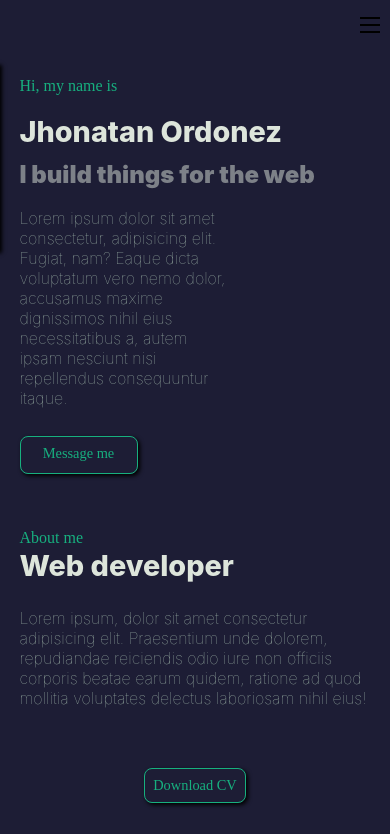
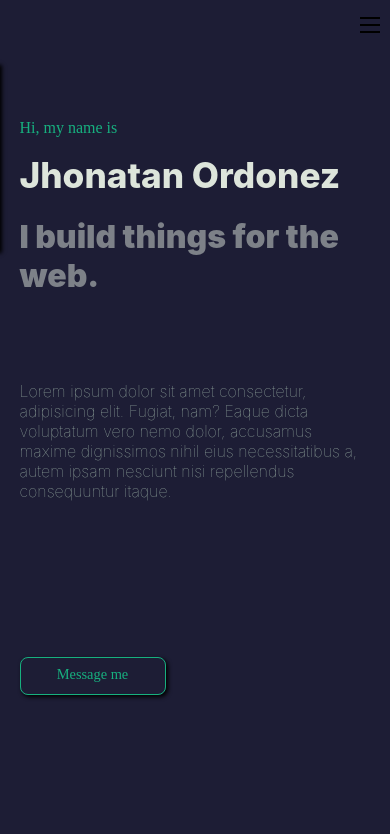
Before and after one commit to jonathanedd/Jhonatan-Ordonez, a React (Create React App) app: page / in a window 390 px wide. Shown: the top 834 px of the page. Built offline with nearby package versions, Linux system fonts and the light colour scheme.

Commit message:
Added text animation caida to home css

```diff
--- a/src/Components/Home.js
+++ b/src/Components/Home.js
@@ -5,17 +5,17 @@ const Home = () => {
   return (
     <div className="home-main" id="#home">
       <div className="home-text">
-        <h5>Hi, my name is</h5>
-        <h1>Jhonatan Ordonez</h1>
-        <h2>I build things for the web</h2>
-        <span>
+        <h5 className="caida">Hi, my name is</h5>
+        <h1 className="caida">Jhonatan Ordonez</h1>
+        <h2 className="caida">I build things for the web.</h2>
+        <span className="caida">
           Lorem ipsum dolor sit amet consectetur, adipisicing elit. Fugiat, nam?
           Eaque dicta voluptatum vero nemo dolor, accusamus maxime dignissimos
           nihil eius necessitatibus a, autem ipsam nesciunt nisi repellendus
           consequuntur itaque.
         </span>
 
-        <a className="message-me" href="/Home">
+        <a className="caida message-me" href="/Home">
           Message me
         </a>
       </div>
--- a/src/Styles/aboutme.css
+++ b/src/Styles/aboutme.css
@@ -90,7 +90,7 @@
     display: grid;
     grid-template-columns: 100%;
     width: 100vw;
-    height: max-content;
+    height: 100vh;
   }
 
   .about-me-text {
--- a/src/Styles/home.css
+++ b/src/Styles/home.css
@@ -17,6 +17,7 @@
 
 .home-text h5 {
   color: #17b07f;
+
   font-family: "Roboto Mono";
   font-size: 1rem;
   font-weight: 400;
@@ -66,19 +67,43 @@
     display: grid;
     grid-template-columns: 100%;
     width: 100vw;
-    height: max-content;
+    height: 100vh;
   }
   .home-text {
-    width: 90%;
     text-align: left;
     display: grid;
     grid-template-columns: 100%;
-    grid-template-rows: 10% 10% 15%;
+    grid-template-rows: 5% 8% 25%;
+    width: 90vw;
+    height: 90vh;
   }
   .home-text h1 {
-    font-size: 1.8rem;
+    font-size: 2.2rem;
   }
   .home-text h2 {
-    font-size: 1.5rem;
+    font-size: 2rem;
+  }
+  .home-text span {
+    width: 100%;
+  }
+  .message-me {
+    width: 8rem;
   }
 }
+
+/* Animation */
+
+@keyframes caida {
+  0% {
+    transform: translateY(-100%);
+  }
+  100% {
+    transform: translateY(0%);
+  }
+}
+
+.caida {
+  animation-name: caida;
+  animation-duration: 1s;
+  animation-timing-function: ease-in-out;
+}
```
